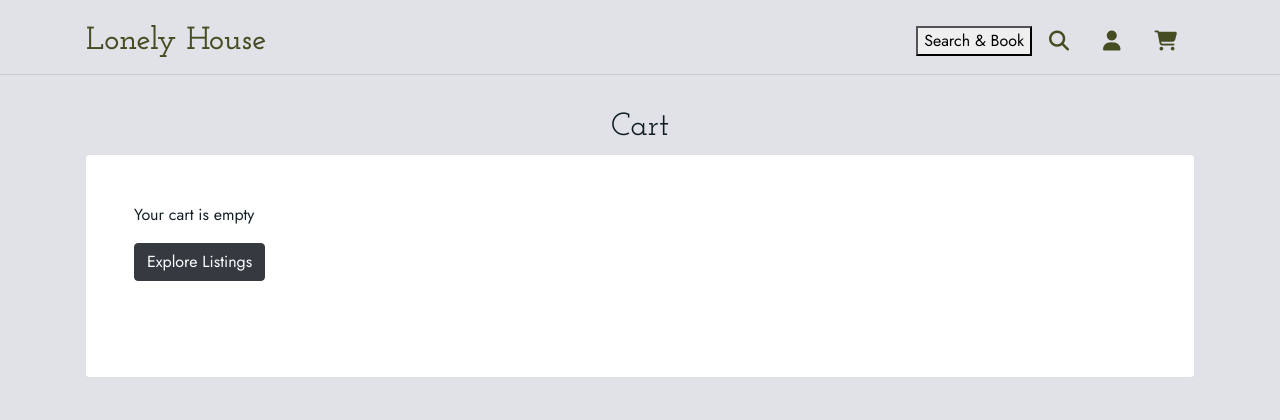
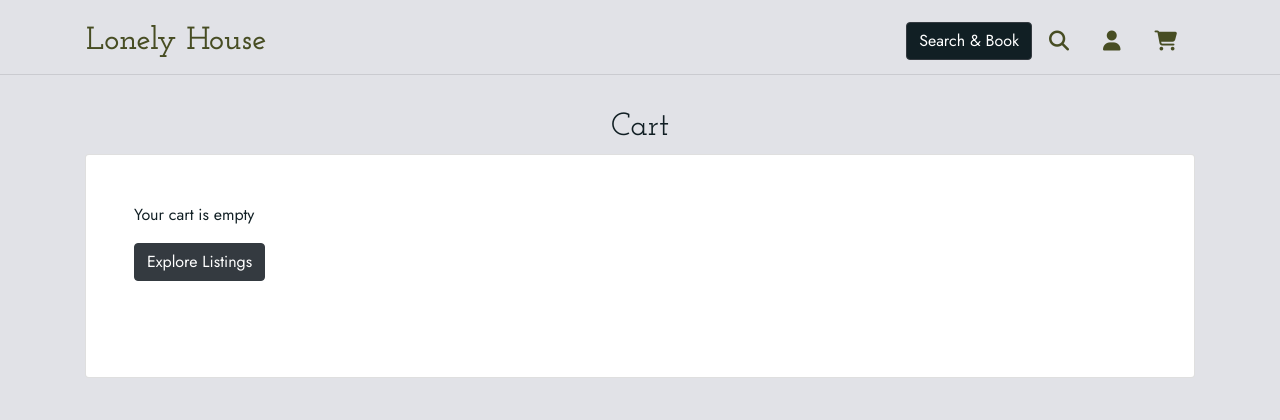
Before and after one commit to Isabella-Mitchell/lonely-house, a Django app: page /cart/ in a window 1280 px wide. Shown: the top 420 px of the page. Run offline with Django 3.2, Linux system fonts and the light colour scheme; some libraries are stand-ins or nearby versions.

Commit message:
Update search and book link UI

```diff
--- a/templates/base.html
+++ b/templates/base.html
@@ -47,9 +47,7 @@
                     </a>
                 </div>
                 <div>
-                    <button class="d-none d-md-block">
-                        Search & Book
-                    </button>
+                    <a class="d-none d-md-block btn btn-dark dark-bg" href="{% url 'listings' %}" role="button">Search & Book</a>
                 </div>
                 <div>
                     <button class="navbar-toggler nav-link" type="button" data-toggle="collapse" data-target="#search-bar" aria-controls="search-bar" aria-expanded="false" aria-label="Toggle navigation">
@@ -108,9 +106,7 @@
             </div>
             <hr class="nav-hr">
             <div id="banner" class="d-md-none text-center">
-                <button>
-                    Search & Book
-                </button>
+                <a class="btn btn-dark dark-bg" href="{% url 'listings' %}" role="button">Search & Book</a>
             </div>
         </div>
     </header>
```
